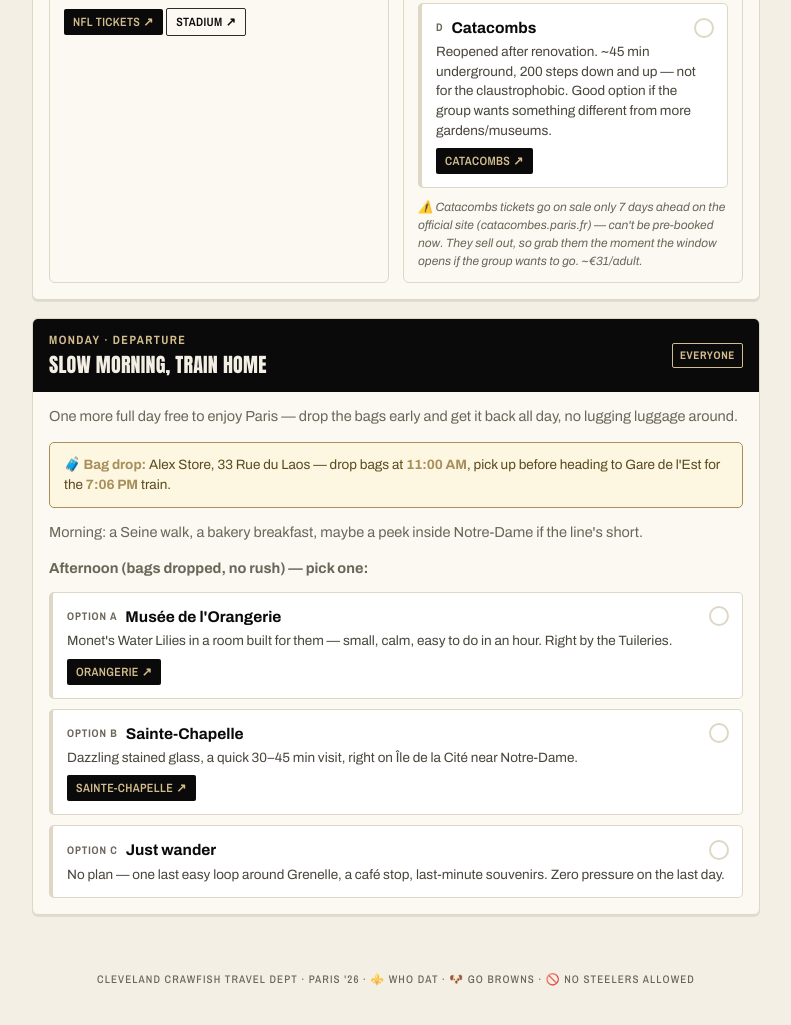
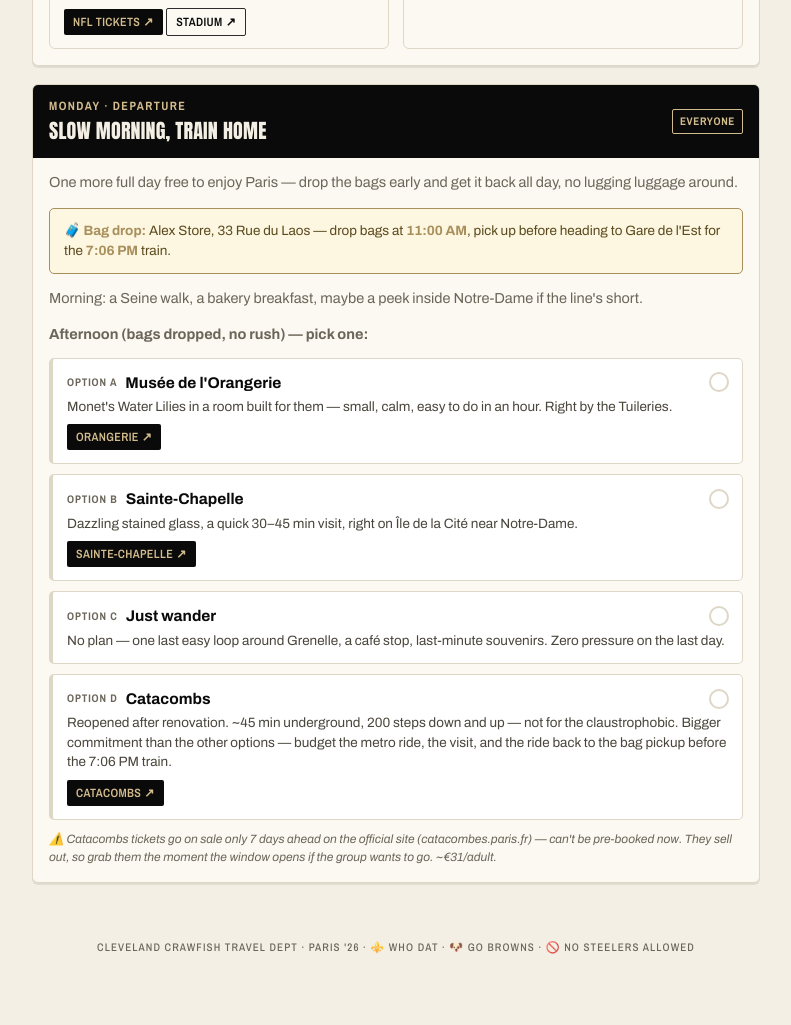
Before and after one commit to hogwor/paris-2026, a plain HTML site: page index.html in a window 1280 px wide. Shown: the part 2365-3390 px from the top of the page, without its empty margins (244-1035 px from the left). Drawn offline with nearby package versions, Linux system fonts and the light colour scheme.

Commit message:
Move Catacombs from Sunday ladies+teens to Monday group options

```diff
--- a/index.html
+++ b/index.html
@@ -533,13 +533,7 @@ footer{
                   <a class="pill ghost" href="https://www.batobus.com/en/" target="_blank" rel="noopener">Batobus ↗</a>
                 </div>
               </div>
-              <div class="opt" data-id="sun-d">
-                <div class="oh"><span class="tag">D</span><h4>Catacombs</h4><span class="tick">✓</span></div>
-                <p>Reopened after renovation. ~45 min underground, 200 steps down and up — not for the claustrophobic. Good option if the group wants something different from more gardens/museums.</p>
-                <div class="links"><a class="pill" href="https://www.catacombes.paris.fr/en" target="_blank" rel="noopener">Catacombs ↗</a></div>
-              </div>
             </div>
-            <p class="note">⚠️ Catacombs tickets go on sale only <b>7 days ahead</b> on the official site (catacombes.paris.fr) — can't be pre-booked now. They sell out, so grab them the moment the window opens if the group wants to go. ~€31/adult.</p>
           </div>
         </div>
       </div>
@@ -577,7 +571,13 @@ footer{
           <div class="oh"><span class="tag">Option C</span><h4>Just wander</h4><span class="tick">✓</span></div>
           <p>No plan — one last easy loop around Grenelle, a café stop, last-minute souvenirs. Zero pressure on the last day.</p>
         </div>
+        <div class="opt" data-id="mon-d">
+          <div class="oh"><span class="tag">Option D</span><h4>Catacombs</h4><span class="tick">✓</span></div>
+          <p>Reopened after renovation. ~45 min underground, 200 steps down and up — not for the claustrophobic. Bigger commitment than the other options — budget the metro ride, the visit, and the ride back to the bag pickup before the 7:06 PM train.</p>
+          <div class="links"><a class="pill" href="https://www.catacombes.paris.fr/en" target="_blank" rel="noopener">Catacombs ↗</a></div>
+        </div>
       </div>
+      <p class="note">⚠️ Catacombs tickets go on sale only <b>7 days ahead</b> on the official site (catacombes.paris.fr) — can't be pre-booked now. They sell out, so grab them the moment the window opens if the group wants to go. ~€31/adult.</p>
     </div>
   </div>
 </section>
```
